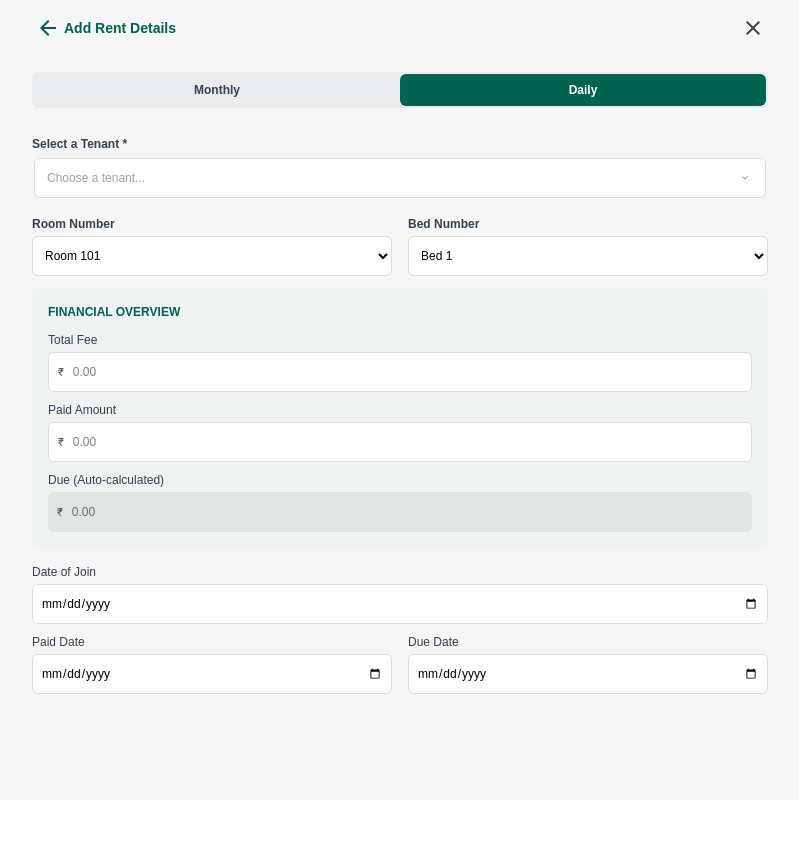
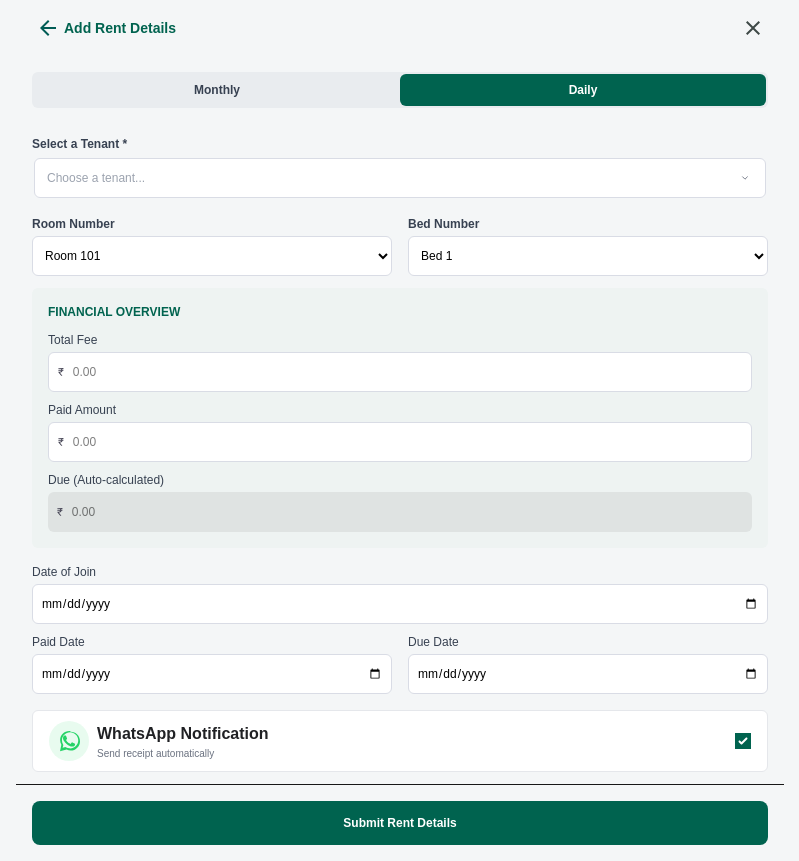
Before and after one commit to kiranreddyhostels/Kiran-Reddy-Boys-Hostel, a Next.js app: page /AddRentDetails in a window 1280 px wide. Shown: the whole page, without its empty margins (240-1039 px from the left). Before the commit the page ends 800 px from the top, so only its background shows below. Built offline with nearby package versions, Linux system fonts and the light colour scheme.

Commit message:
added WhatsApp notification, submit button, and submit page

```diff
--- /dev/null
+++ b/app/AddRentDetails/Success/page.tsx
@@ -0,0 +1,43 @@
+"use client";
+import Icon from "@/components/Icons/Icons";
+
+import { useNavigation } from "@/hooks/useNavigation";
+
+export default function RentDetailsSuccessPage() {
+  const { handleCancel } = useNavigation();
+
+  return (
+    <main className="min-h-screen bg-[#f4f6f7]">
+      <div className="relative mx-auto flex min-h-screen w-full flex-col overflow-hidden rounded-xl bg-[#f8fafb] sm:max-w-xl md:max-w-2xl lg:max-w-3xl">
+
+        {/* Close Button */}
+        <button
+          type="button"
+          onClick={handleCancel}
+          aria-label="Close"
+          className="absolute right-5 top-5 z-10 text-lg text-[#374151] transition hover:text-[#00634f]"
+        >
+          <span className="text-base "> <Icon src="/assets/close.svg" alt="close" /></span>
+        </button>
+
+
+        <div className="flex flex-1 items-center justify-center">
+          <div className="flex flex-col items-center justify-center">
+
+
+
+                <span className="-mt-1 text-lg font-bold text-white sm:text-xl">
+                   <Icon src="/assets/success.svg" alt="Success" />
+                </span>
+
+
+            <p className="text-[9px] font-semibold text-[#00634f] sm:text-xs md:text-sm">
+              Rent Details Added Successfully
+            </p>
+
+          </div>
+        </div>
+      </div>
+    </main>
+  );
+}
--- /dev/null
+++ b/app/AddRentDetails/WhatsappNotification/WhatsappNotification.tsx
@@ -0,0 +1,26 @@
+"use client";
+import Icon from "@/components/Icons/Icons";
+
+interface WhatsAppNotificationProps{
+    enabled: boolean;
+    onChange:(value:boolean)=>void;
+}
+
+export default function WhatsaapNotification({enabled,onChange}:WhatsAppNotificationProps){
+    return(
+        <section className="mx-4 mb-3">
+           <div className="flex items-center justify-between rounded-md border border-[#e5e7eb] bg-white px-3 py-2.5 sm:px-4"><div className="flex items-center gap-2">
+            <span className="text-base text-[#25D366]"> <Icon src="/assets/Whatsapp-icon.svg" alt="Whatsapp" /></span>
+
+            <div> <p className="text=[9px] font-semibold text-[#202124] sm-text-xs ">WhatsApp Notification</p>
+            <p className="text-[7px] text-[#6b7280] sm:text-[10px]">Send receipt automatically</p>
+            </div>
+           </div>
+
+           <button type="button"  onClick={() => onChange(!enabled)} className={`flex h-4 w-4 items-center justify-center rounded-sm text-[px]text-white sm:h-5 sm:w-5${ enabled ? "bg-[#00634f]" : "bg-[#d1d5db]"}`}> {enabled && <span className="text-base bg-[#00634f]"> <Icon src="/assets/selector-icon.svg" alt="selector" /></span>}</button>
+           </div>
+
+
+        </section>
+    );
+}
--- a/app/AddRentDetails/page.tsx
+++ b/app/AddRentDetails/page.tsx
@@ -9,6 +9,11 @@ import TenantModal from "./TenantSelect/TenantModal";
 import RoomBed from "./RoomBed/RoomBed";
 import FinancialOverview from "./FinancialOverview/FinancialOverview";
 import RentDates from "./RentDates/RentDates";
+import WhatsaapNotification from "./WhatsappNotification/WhatsappNotification";
+import { useNavigation } from "@/hooks/useNavigation";
+import { useRouter } from "next/navigation";
+import Button from "@/components/Button/Button";
+
 
 
 interface Tenant {
@@ -68,8 +73,28 @@ export default function AddRentDetails() {
   const [dateOfJoin,setDateOfJoin]=useState("");
   const [paidDate, setPaidDate]=useState("");
   const [dueDate,setDueDate]=useState("");
+   const [whatsappEnabled, setWhatsappEnabled] =
+    useState(true);
+    const { handleCancel, goToAddRentSuccess } = useNavigation();
 
 
+    const handleSaveRoom = () => {
+    const rentData = {
+      rentType,
+      selectedTenant,
+      room,
+      bed,
+      totalFee,
+      paidAmount,
+      paidDate,
+      dueAmount,
+      dateOfJoin,
+      dueDate,
+      whatsappEnabled
+    };
+    console.log("Room Data: ", rentData);
+    goToAddRentSuccess();
+  };
 
   return (
     <main className="min-h-screen bg-[#f4f6f7]">
@@ -125,6 +150,22 @@ export default function AddRentDetails() {
           dateOfJoin={dateOfJoin} onDateOfJoinChange={setDateOfJoin} paidDate={paidDate} onPaidDateChange={setPaidDate} dueDate={dueDate} onDueDateChange={setDueDate}
           />
 
+
+          {/* whatsapp notification */}
+          <WhatsaapNotification  enabled={whatsappEnabled}
+            onChange={setWhatsappEnabled}/>
+
+
+            {/* submit Button */}
+        <div className=" bottom-0 border-t  p-2 sm:p-4">
+          <Button
+            text="Submit Rent Details"
+            type="button"
+            onClick={handleSaveRoom}
+            className="h-9 text-[9px] sm:h-11 sm:text-xs"
+          />
+        </div>
+
       </div>
     </main>
   );
--- a/hooks/useNavigation.ts
+++ b/hooks/useNavigation.ts
@@ -10,8 +10,12 @@ export function useNavigation(){
     const goToAddRoomSuccess=()=>{
         router.push("/AddRoom/Success")
     };
+    const goToAddRentSuccess=()=>{
+        router.push("/AddRentDetails/Success")
+    };
     return {
     handleCancel,
     goToAddRoomSuccess,
+    goToAddRentSuccess,
   };
 }
```
